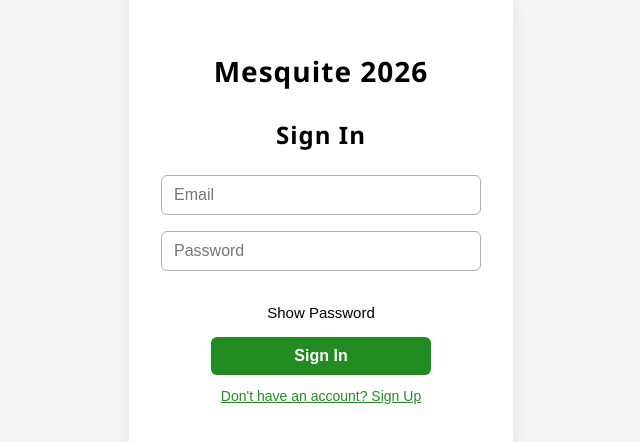
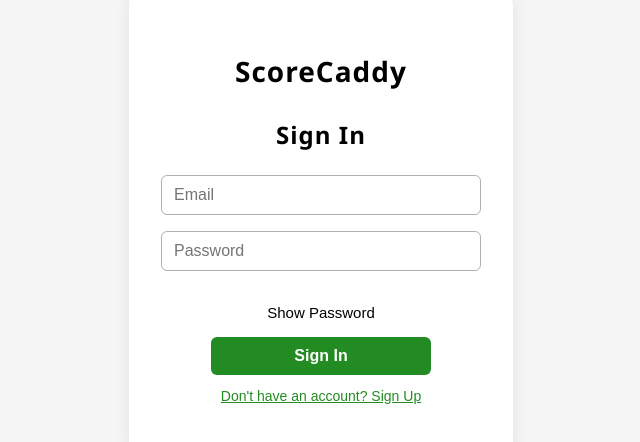
Before and after one commit to anice21/TheTeeSheet, a React (Vite) app: page / in a window 1280 px wide. Shown: the part 176-618 px from the top of the page, without its empty margins (319-959 px from the left). Built offline with nearby package versions, Linux system fonts and the light colour scheme; no server answers.

Commit message:
Updated the login screen title

```diff
--- a/src/components/AuthForm.jsx
+++ b/src/components/AuthForm.jsx
@@ -57,7 +57,7 @@
   return (
     <div className="auth-bg-center">
       <form onSubmit={handleSubmit} className="auth-form-box">
-        <h1 className="auth-form-main-title">Mesquite 2026</h1>
+        <h1 className="auth-form-main-title">ScoreCaddy</h1>
         <h2 className="auth-form-title">{isSignUp ? 'Sign Up' : 'Sign In'}</h2>
         {isSignUp && (
           <input
```
